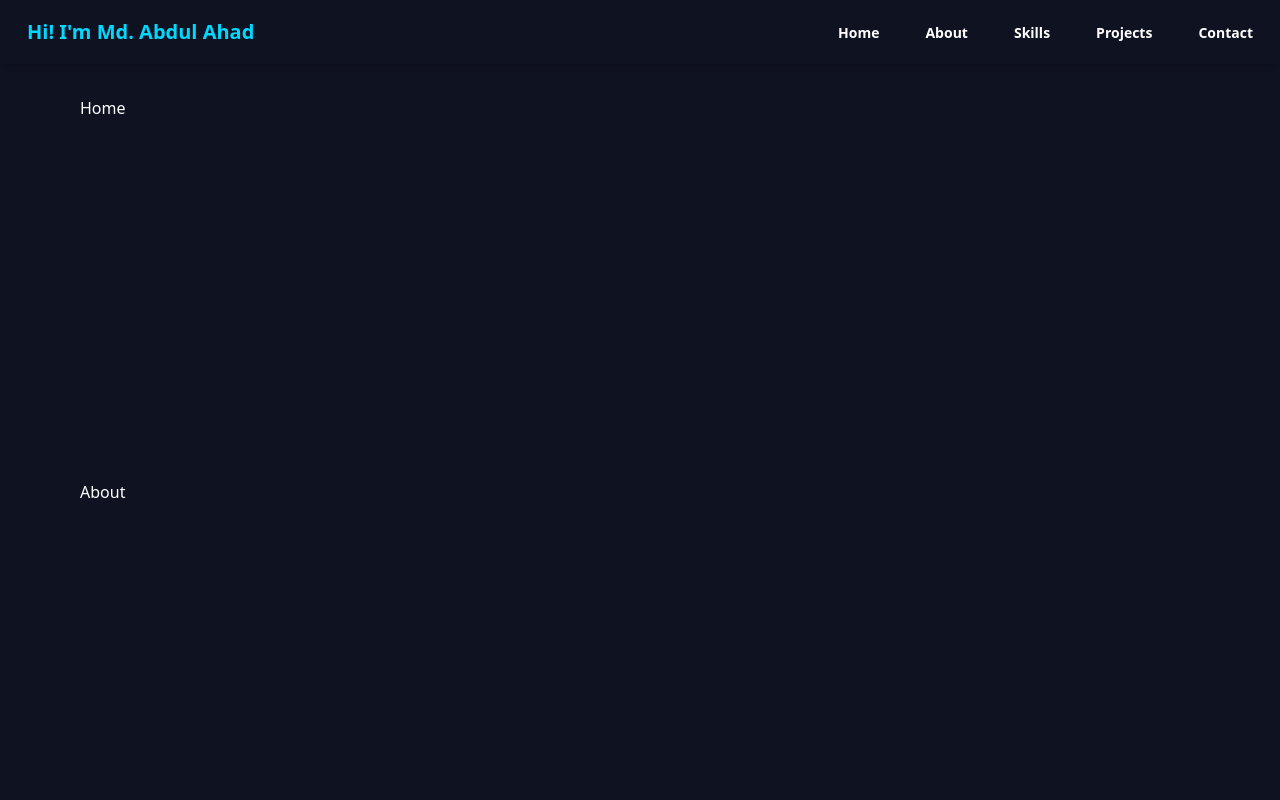
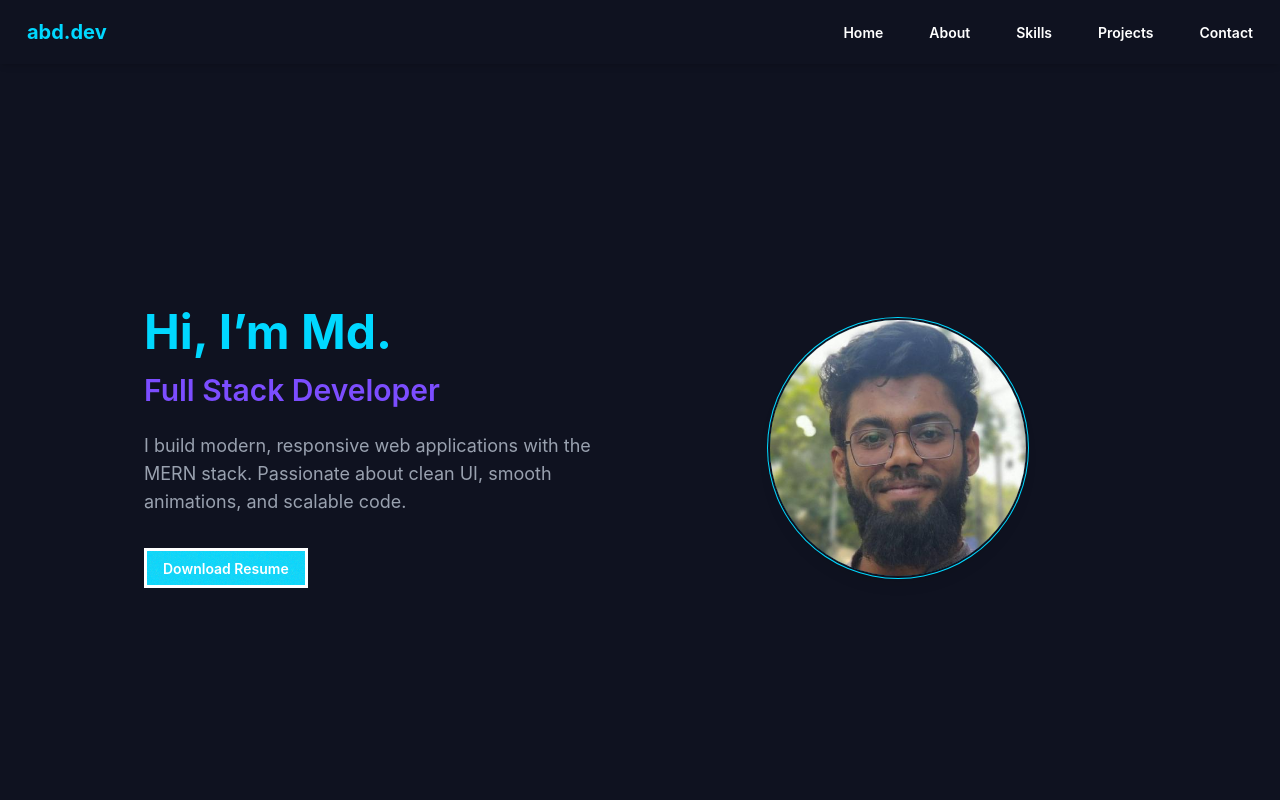
Before and after one commit to abd-005/abd-al-ahad, a React (Vite) app: page / in a window 1280 px wide. Shown: the top 800 px of the page. Built offline with nearby package versions, Linux system fonts and the light colour scheme.

Commit message:
Hero Section Added

```diff
--- a/src/App.jsx
+++ b/src/App.jsx
@@ -1,12 +1,13 @@
 import React from "react";
 import Navbar from "./components/layout/Navbar.jsx";
+import Home from "./components/layout/Home/Home.jsx";
 
 export default function App() {
   return (
     <div data-theme="mytheme">
       <Navbar />
       <main className="max-w-6xl mx-auto px-4">
-        <section id="home" className="min-h-[60vh] text-white pt-24">Home</section>
+        <Home/>
         <section id="about" className="min-h-[60vh] text-white">About</section>
         <section id="skills" className="min-h-[60vh] text-white">Skills</section>
         <section id="projects" className="min-h-[60vh] text-white">Projects</section>
--- /dev/null
+++ b/src/components/layout/Home/Home.jsx
@@ -0,0 +1,58 @@
+import React from "react";
+import { motion } from "framer-motion";
+
+const Home = () => {
+  return (
+    <section
+      id="home"
+      className="min-h-screen flex flex-col md:flex-row items-center justify-center gap-10 px-6 md:px-16 bg-base-100 pt-24"
+    >
+      {/* Left: Text */}
+      <motion.div
+        initial={{ opacity: 0, x: -40 }}
+        animate={{ opacity: 1, x: 0 }}
+        transition={{ duration: 0.6 }}
+        className="flex-1 text-center md:text-left"
+      >
+        <h1 className="text-4xl md:text-5xl font-bold text-primary mb-4">
+          Hi, I’m Md.
+        </h1>
+        <h2 className="text-2xl md:text-3xl font-semibold text-secondary mb-6">
+          Full Stack Developer
+        </h2>
+        <p className="text-base md:text-lg text-gray-400 mb-8 max-w-lg">
+          I build modern, responsive web applications with the MERN stack.
+          Passionate about clean UI, smooth animations, and scalable code.
+        </p>
+
+        {/* Resume Button */}
+        <a
+          href="/Resume_Abdul_Ahad.pdf"
+          download
+          className="btn btn-primary hover:btn-secondary transition-colors"
+        >
+          Download Resume
+        </a>
+      </motion.div>
+
+      {/* Right: Photo */}
+      <motion.div
+        initial={{ opacity: 0, scale: 0.9 }}
+        animate={{ opacity: 1, scale: 1 }}
+        transition={{ duration: 0.6 }}
+        className="flex-1 flex justify-center"
+      >
+        <div className="avatar">
+          <div className="w-48 md:w-64 rounded-full ring ring-primary ring-offset-base-100 ring-offset-2 shadow-lg">
+            <img
+              src="/portrait.png"
+              alt="Md. Professional Portrait"
+            />
+          </div>
+        </div>
+      </motion.div>
+    </section>
+  );
+};
+
+export default Home;
--- a/src/components/layout/Navbar.jsx
+++ b/src/components/layout/Navbar.jsx
@@ -18,9 +18,9 @@ const Navbar = () => {
       <div className="flex-1">
         <a
           href="#home"
-          className="btn btn-ghost normal-case text-xl text-primary font-bold"
+          className="btn btn-ghost hover:border-none hover:outline-none normal-case text-xl text-primary font-bold"
         >
-          Hi! I'm Md. Abdul Ahad
+          abd.dev
         </a>
       </div>
 
--- a/src/index.css
+++ b/src/index.css
@@ -14,9 +14,9 @@ html {
   default: true;
   prefersdark: true;
   color-scheme: dark;
-  --color-text:#fff;
-  --color-primary: #00D8FF;
-  --color-secondary: #7C4DFF;
+  --color-text: #fff;
+  --color-primary: #00d8ff;
+  --color-secondary: #7c4dff;
   --color-accent: #22d3ee;
   --color-neutral: #1f2937;
   --color-base-100: #0f1220;
@@ -27,3 +27,8 @@ html {
   --color-warning: #f59e0b;
   --color-error: #ef4444;
 }
+
+body {
+  @apply bg-base-100 text-white;
+  font-family: "Inter", system-ui, sans-serif;
+}
--- a/tailwind.config.js
+++ b/tailwind.config.js
@@ -2,8 +2,10 @@ export default {
   content: ["./index.html", "./src/**/*.{js,jsx,ts,tsx}"],
   theme: {
     extend: {
-      // optional customizations (unchanged)
+      fontFamily: {
+        sans: ["Inter", "system-ui", "sans-serif"],
+      },
     },
   },
-  plugins: [],
+    plugins: [],
 };
--- a/vite.config.js
+++ b/vite.config.js
@@ -3,7 +3,6 @@ import react from '@vitejs/plugin-react'
 import tailwindcss from '@tailwindcss/vite'
 
 
-// https://vite.dev/config/
 export default defineConfig({
   plugins: [react(),tailwindcss()],
 })
```
Also changed, not shown: public/portrait.png (added), 1 other file (tests, documents, lock files or other folders).
